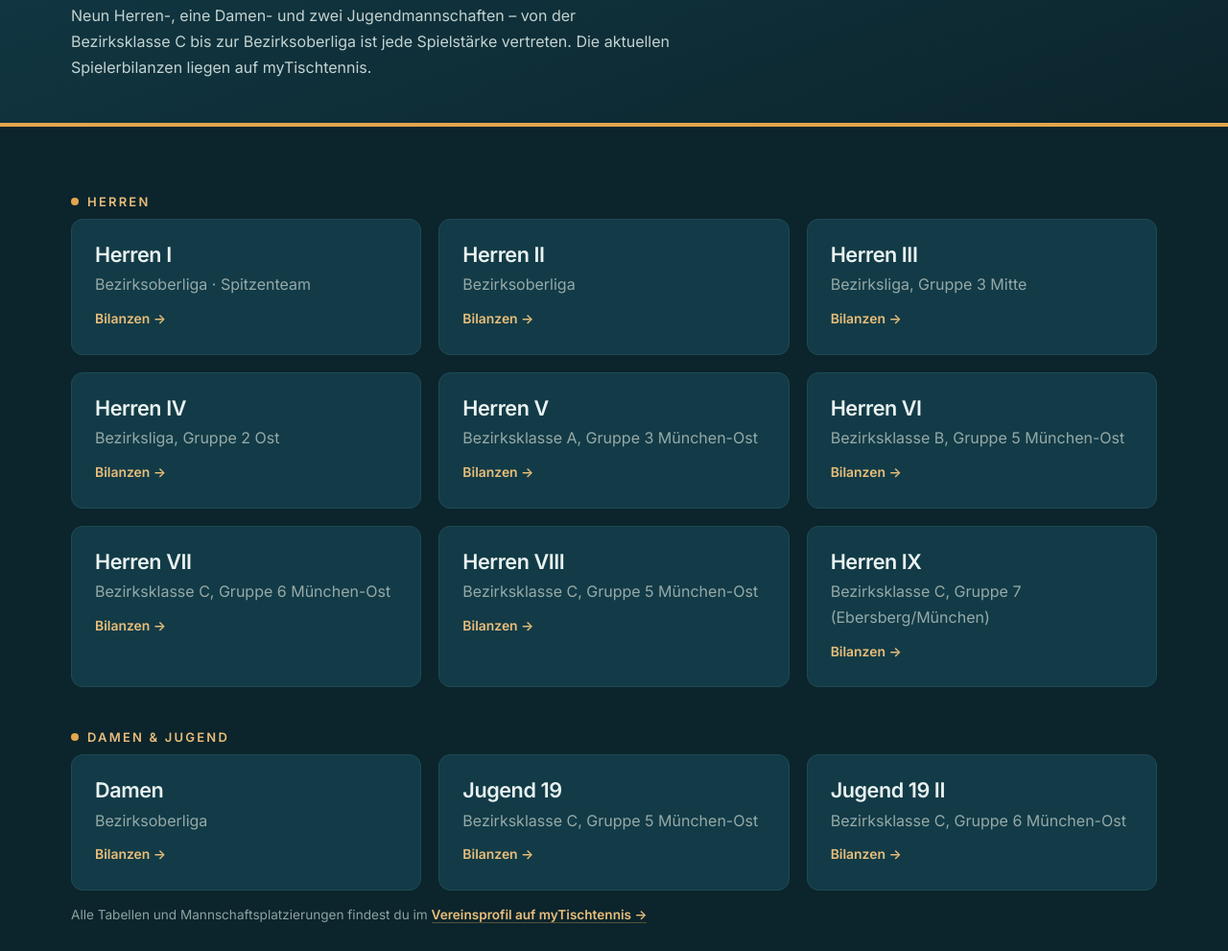
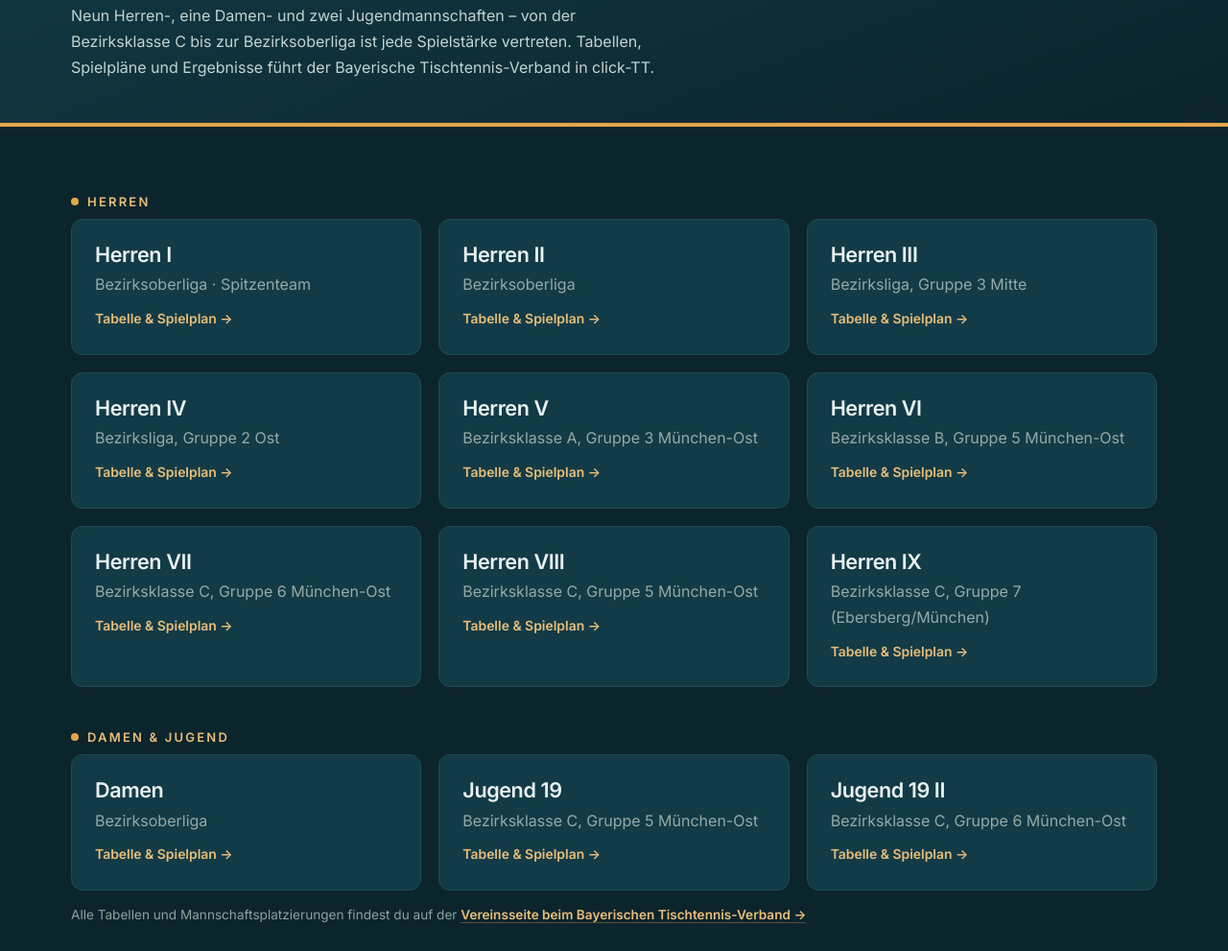
Before and after one commit to armando40business-code/esv-muenchen-ost-tischtennis, a plain HTML site: page mannschaften.html in a window 1280 px wide. Shown: the part 229-1220 px from the top of the page at 96% size. Drawn offline with Linux system fonts and the light colour scheme.

Commit message:
Tote myTischtennis-Links durch click-TT-Seiten des Verbands ersetzt (je Mannschaft Tabelle und Spielplan)
Co-Authored-By: Claude Fable 5.2 <noreply@anthropic.com>

```diff
--- a/mannschaften.html
+++ b/mannschaften.html
@@ -46,31 +46,31 @@
   <div class="wrap">
     <p class="crumb"><a href="index.html">Start</a> / Mannschaften</p>
     <h1>Unsere Mannschaften</h1>
-    <p>Neun Herren-, eine Damen- und zwei Jugendmannschaften – von der Bezirksklasse C bis zur Bezirksoberliga ist jede Spielstärke vertreten. Die aktuellen Spielerbilanzen liegen auf myTischtennis.</p>
+    <p>Neun Herren-, eine Damen- und zwei Jugendmannschaften – von der Bezirksklasse C bis zur Bezirksoberliga ist jede Spielstärke vertreten. Tabellen, Spielpläne und Ergebnisse führt der Bayerische Tischtennis-Verband in click-TT.</p>
   </div>
 </section>
 <section>
   <div class="wrap">
     <p class="kicker">Herren</p>
     <div class="grid g3">
-      <div class="card"><h3>Herren I</h3><p>Bezirksoberliga · Spitzenteam</p><a class="card-link" href="https://www.mytischtennis.de/club-module/club/teams/clubNr/311058/fedNickname/ByTTV" target="_blank" rel="noopener">Bilanzen →</a></div>
-      <div class="card"><h3>Herren II</h3><p>Bezirksoberliga</p><a class="card-link" href="https://www.mytischtennis.de/club-module/club/teams/clubNr/311058/fedNickname/ByTTV" target="_blank" rel="noopener">Bilanzen →</a></div>
-      <div class="card"><h3>Herren III</h3><p>Bezirksliga, Gruppe 3 Mitte</p><a class="card-link" href="https://www.mytischtennis.de/club-module/club/teams/clubNr/311058/fedNickname/ByTTV" target="_blank" rel="noopener">Bilanzen →</a></div>
-      <div class="card"><h3>Herren IV</h3><p>Bezirksliga, Gruppe 2 Ost</p><a class="card-link" href="https://www.mytischtennis.de/club-module/club/teams/clubNr/311058/fedNickname/ByTTV" target="_blank" rel="noopener">Bilanzen →</a></div>
-      <div class="card"><h3>Herren V</h3><p>Bezirksklasse A, Gruppe 3 München-Ost</p><a class="card-link" href="https://www.mytischtennis.de/club-module/club/teams/clubNr/311058/fedNickname/ByTTV" target="_blank" rel="noopener">Bilanzen →</a></div>
-      <div class="card"><h3>Herren VI</h3><p>Bezirksklasse B, Gruppe 5 München-Ost</p><a class="card-link" href="https://www.mytischtennis.de/club-module/club/teams/clubNr/311058/fedNickname/ByTTV" target="_blank" rel="noopener">Bilanzen →</a></div>
-      <div class="card"><h3>Herren VII</h3><p>Bezirksklasse C, Gruppe 6 München-Ost</p><a class="card-link" href="https://www.mytischtennis.de/club-module/club/teams/clubNr/311058/fedNickname/ByTTV" target="_blank" rel="noopener">Bilanzen →</a></div>
-      <div class="card"><h3>Herren VIII</h3><p>Bezirksklasse C, Gruppe 5 München-Ost</p><a class="card-link" href="https://www.mytischtennis.de/club-module/club/teams/clubNr/311058/fedNickname/ByTTV" target="_blank" rel="noopener">Bilanzen →</a></div>
-      <div class="card"><h3>Herren IX</h3><p>Bezirksklasse C, Gruppe 7 (Ebersberg/München)</p><a class="card-link" href="https://www.mytischtennis.de/club-module/club/teams/clubNr/311058/fedNickname/ByTTV" target="_blank" rel="noopener">Bilanzen →</a></div>
+      <div class="card"><h3>Herren I</h3><p>Bezirksoberliga · Spitzenteam</p><a class="card-link" href="https://bttv.click-tt.de/cgi-bin/WebObjects/nuLigaTTDE.woa/wa/groupPage?championship=B011+2026%2F27&amp;group=524052" target="_blank" rel="noopener">Tabelle &amp; Spielplan →</a></div>
+      <div class="card"><h3>Herren II</h3><p>Bezirksoberliga</p><a class="card-link" href="https://bttv.click-tt.de/cgi-bin/WebObjects/nuLigaTTDE.woa/wa/groupPage?championship=B011+2026%2F27&amp;group=524052" target="_blank" rel="noopener">Tabelle &amp; Spielplan →</a></div>
+      <div class="card"><h3>Herren III</h3><p>Bezirksliga, Gruppe 3 Mitte</p><a class="card-link" href="https://bttv.click-tt.de/cgi-bin/WebObjects/nuLigaTTDE.woa/wa/groupPage?championship=B011+2026%2F27&amp;group=524172" target="_blank" rel="noopener">Tabelle &amp; Spielplan →</a></div>
+      <div class="card"><h3>Herren IV</h3><p>Bezirksliga, Gruppe 2 Ost</p><a class="card-link" href="https://bttv.click-tt.de/cgi-bin/WebObjects/nuLigaTTDE.woa/wa/groupPage?championship=B011+2026%2F27&amp;group=523760" target="_blank" rel="noopener">Tabelle &amp; Spielplan →</a></div>
+      <div class="card"><h3>Herren V</h3><p>Bezirksklasse A, Gruppe 3 München-Ost</p><a class="card-link" href="https://bttv.click-tt.de/cgi-bin/WebObjects/nuLigaTTDE.woa/wa/groupPage?championship=B011+2026%2F27&amp;group=523909" target="_blank" rel="noopener">Tabelle &amp; Spielplan →</a></div>
+      <div class="card"><h3>Herren VI</h3><p>Bezirksklasse B, Gruppe 5 München-Ost</p><a class="card-link" href="https://bttv.click-tt.de/cgi-bin/WebObjects/nuLigaTTDE.woa/wa/groupPage?championship=B011+2026%2F27&amp;group=524038" target="_blank" rel="noopener">Tabelle &amp; Spielplan →</a></div>
+      <div class="card"><h3>Herren VII</h3><p>Bezirksklasse C, Gruppe 6 München-Ost</p><a class="card-link" href="https://bttv.click-tt.de/cgi-bin/WebObjects/nuLigaTTDE.woa/wa/groupPage?championship=B011+2026%2F27&amp;group=524069" target="_blank" rel="noopener">Tabelle &amp; Spielplan →</a></div>
+      <div class="card"><h3>Herren VIII</h3><p>Bezirksklasse C, Gruppe 5 München-Ost</p><a class="card-link" href="https://bttv.click-tt.de/cgi-bin/WebObjects/nuLigaTTDE.woa/wa/groupPage?championship=B011+2026%2F27&amp;group=523854" target="_blank" rel="noopener">Tabelle &amp; Spielplan →</a></div>
+      <div class="card"><h3>Herren IX</h3><p>Bezirksklasse C, Gruppe 7 (Ebersberg/München)</p><a class="card-link" href="https://bttv.click-tt.de/cgi-bin/WebObjects/nuLigaTTDE.woa/wa/groupPage?championship=B011+2026%2F27&amp;group=523895" target="_blank" rel="noopener">Tabelle &amp; Spielplan →</a></div>
     </div>
     <p class="kicker" style="margin-top:44px">Damen &amp; Jugend</p>
     <div class="grid g3">
-      <div class="card"><h3>Damen</h3><p>Bezirksoberliga</p><a class="card-link" href="https://www.mytischtennis.de/club-module/club/teams/clubNr/311058/fedNickname/ByTTV" target="_blank" rel="noopener">Bilanzen →</a></div>
-      <div class="card"><h3>Jugend 19</h3><p>Bezirksklasse C, Gruppe 5 München-Ost</p><a class="card-link" href="https://www.mytischtennis.de/club-module/club/teams/clubNr/311058/fedNickname/ByTTV" target="_blank" rel="noopener">Bilanzen →</a></div>
-      <div class="card"><h3>Jugend 19 II</h3><p>Bezirksklasse C, Gruppe 6 München-Ost</p><a class="card-link" href="https://www.mytischtennis.de/club-module/club/teams/clubNr/311058/fedNickname/ByTTV" target="_blank" rel="noopener">Bilanzen →</a></div>
+      <div class="card"><h3>Damen</h3><p>Bezirksoberliga</p><a class="card-link" href="https://bttv.click-tt.de/cgi-bin/WebObjects/nuLigaTTDE.woa/wa/groupPage?championship=B011+2026%2F27&amp;group=523746" target="_blank" rel="noopener">Tabelle &amp; Spielplan →</a></div>
+      <div class="card"><h3>Jugend 19</h3><p>Bezirksklasse C, Gruppe 5 München-Ost</p><a class="card-link" href="https://bttv.click-tt.de/cgi-bin/WebObjects/nuLigaTTDE.woa/wa/groupPage?championship=B011+Jugend+VR+2026%2F27&amp;group=524454" target="_blank" rel="noopener">Tabelle &amp; Spielplan →</a></div>
+      <div class="card"><h3>Jugend 19 II</h3><p>Bezirksklasse C, Gruppe 6 München-Ost</p><a class="card-link" href="https://bttv.click-tt.de/cgi-bin/WebObjects/nuLigaTTDE.woa/wa/groupPage?championship=B011+Jugend+VR+2026%2F27&amp;group=524400" target="_blank" rel="noopener">Tabelle &amp; Spielplan →</a></div>
     </div>
-    <p class="hint">Alle Tabellen und Mannschaftsplatzierungen findest du im
-      <a class="textlink" href="https://www.mytischtennis.de/club-module/club/teams/clubNr/311058/fedNickname/ByTTV" target="_blank" rel="noopener">Vereinsprofil auf myTischtennis →</a></p>
+    <p class="hint">Alle Tabellen und Mannschaftsplatzierungen findest du auf der
+      <a class="textlink" href="https://bttv.click-tt.de/cgi-bin/WebObjects/nuLigaTTDE.woa/wa/clubTeams?club=20725" target="_blank" rel="noopener">Vereinsseite beim Bayerischen Tischtennis-Verband →</a></p>
   </div>
 </section>
 <section class="cta-band">
```
Also changed, not shown: datenschutz.html (+1 -1 lines), index.html (+1 -1 lines), kontakt.html (+2 -2 lines), README.md.
